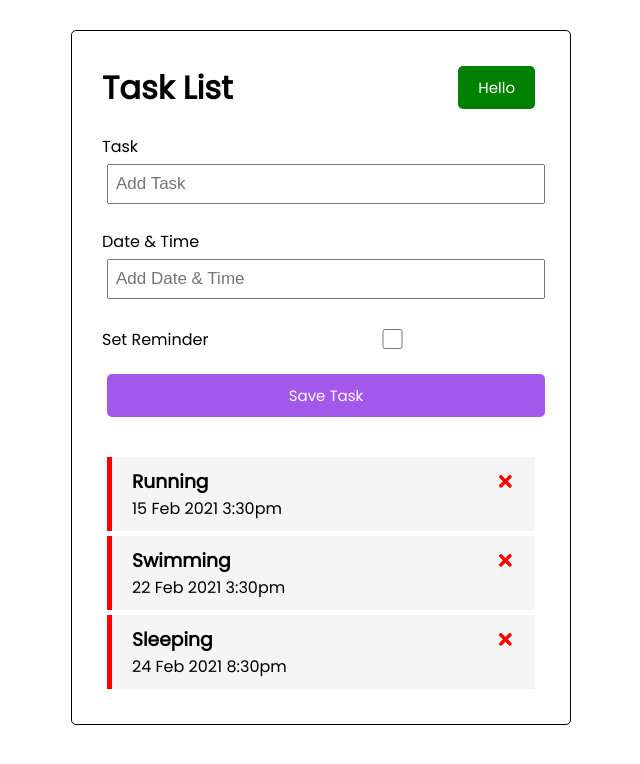
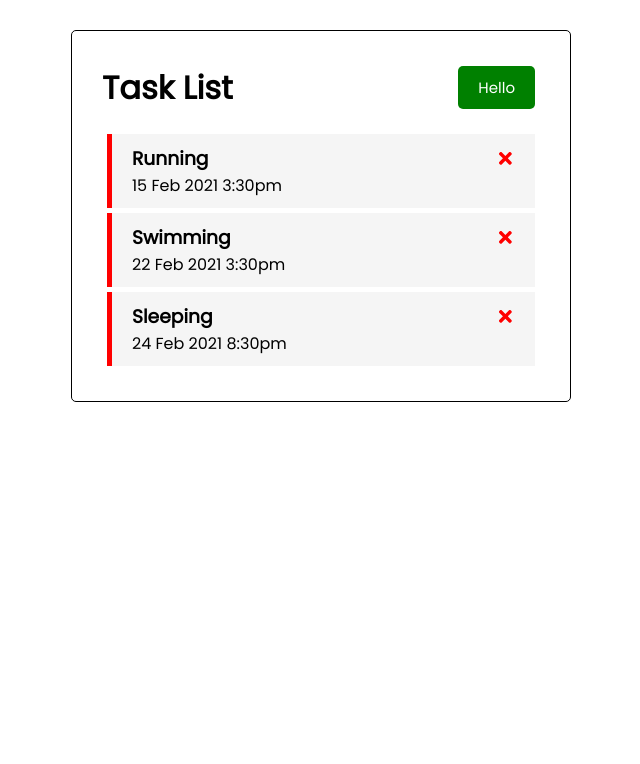
Before and after one commit to chewern/task-manager, a React (Create React App) app: page / in a window 1280 px wide. Shown: the top 764 px of the page, without its empty margins (319-959 px from the left). Built offline with nearby package versions, Linux system fonts and the light colour scheme.

Commit message:
ability to toggle the appearance of fields to add new task

```diff
--- a/src/App.js
+++ b/src/App.js
@@ -4,6 +4,7 @@ import AddTask from "./components/AddTask";
 import { useState } from "react";
 
 const App = () => {
+  const [showAddTask, setShowAddTask] = useState();
   const [tasks, setTasks] = useState([
     {
       id: 1,
@@ -49,8 +50,8 @@ const App = () => {
 
   return (
     <div className="container">
-      <Header title="Task List" />
-      <AddTask onAdd={addTask} />
+      <Header title="Task List" onAdd={() => setShowAddTask(!showAddTask)} />
+      {showAddTask && <AddTask onAdd={addTask} />}
       {tasks.length > 0 ? (
         <Tasks tasks={tasks} onDelete={deleteTask} onToggle={toggleReminder} />
       ) : (
--- a/src/components/Header.js
+++ b/src/components/Header.js
@@ -1,16 +1,11 @@
 import PropTypes from "prop-types";
 import Button from "./Button";
 
-const Header = ({ title }) => {
-  //{ title } is a destructor
-  const onClick = () => {
-    console.log("click");
-  };
-
+const Header = ({ title, onAdd }) => {
   return (
     <header className="header">
       <h1>{title}</h1>
-      <Button color="green" text="Hello" onClick={onClick} />
+      <Button color="green" text="Hello" onClick={onAdd} />
     </header>
   );
 };
```
